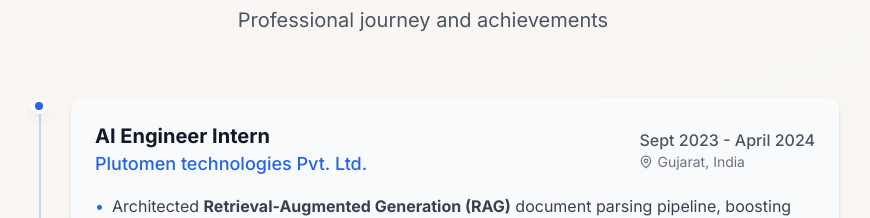
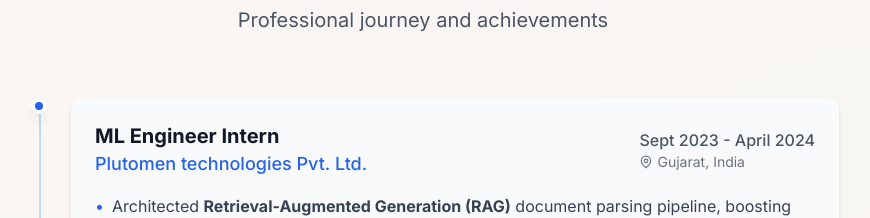
Before and after one commit to Jiten-Bhalavat/Portfolio, a React (Vite) app: page / in a window 1280 px wide. Shown: the part 2880-3098 px from the top of the page, without its empty margins (217-1087 px from the left). Built offline with nearby package versions, Linux system fonts and the light colour scheme.

Commit message:
minor chnages

```diff
--- a/src/App.tsx
+++ b/src/App.tsx
@@ -207,7 +207,7 @@ const HomePage = () => {
 
   const workExperience = [
     {
-      title: "AI Engineer Intern",
+      title: "ML Engineer Intern",
       company: "Plutomen technologies Pvt. Ltd.",
       location: "Gujarat, India",
       period: "Sept 2023 - April 2024",
```
